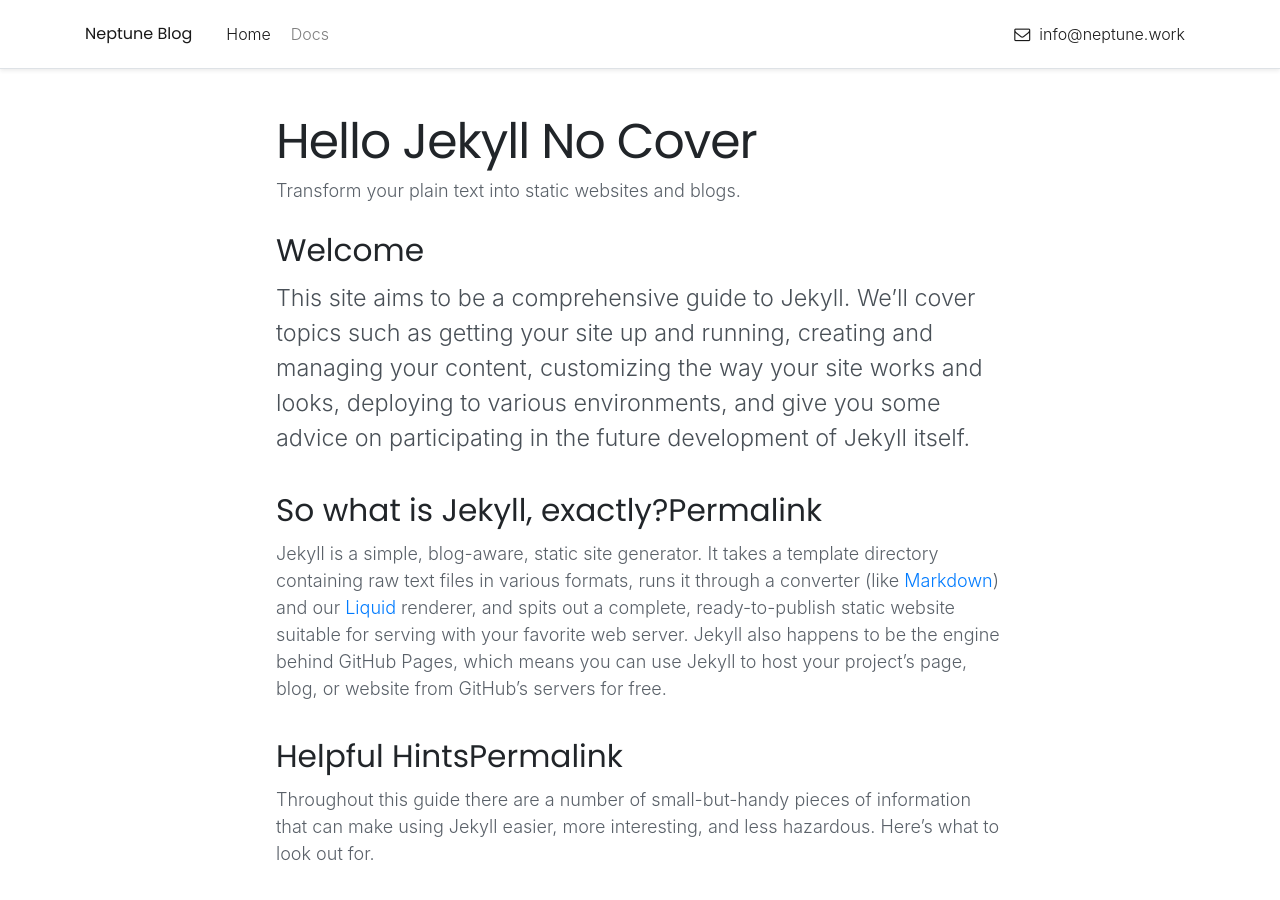
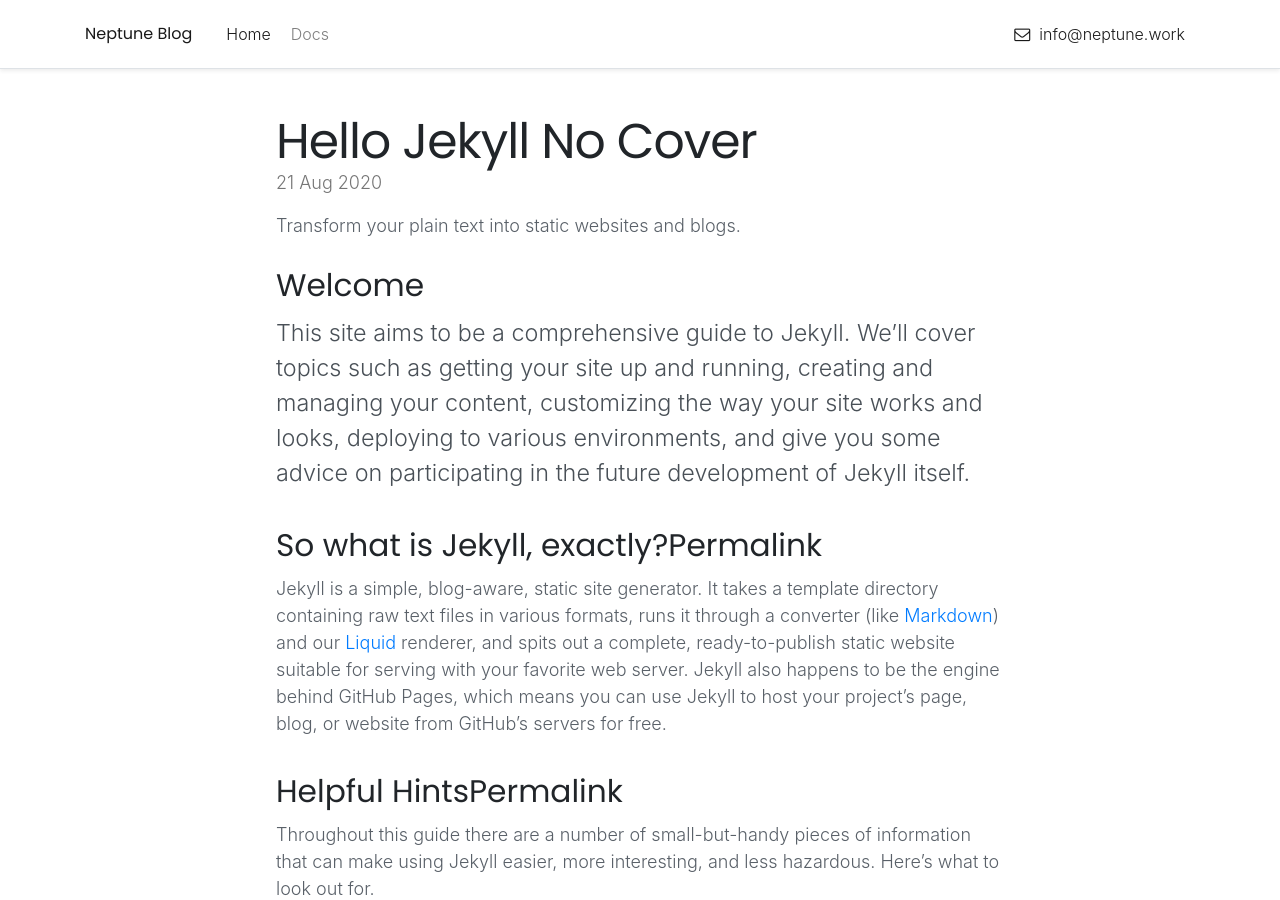
Before and after one commit to KevBuild4UR/_backup, a Jekyll site: the page built from _posts/2020-08-21-hello-jekyll-no-cover.md, in a window 1280 px wide and 900 px high. Built offline with Jekyll 4.4.1, drawn with Linux system fonts in a browser that asks for light colours; nearby versions of some CDN libraries.

Commit message:
Update post.html

```diff
--- a/_layouts/post.html
+++ b/_layouts/post.html
@@ -2,7 +2,7 @@
 {% include blog-header.html %}
 {% if page.cover %}
 <section id="blog-header">
-  <div class="masthead bg-light" style="padding-top: 36rem; background: url('{{ page.cover | relative_url }}') center no-repeat; background-size: cover;">
+  <div class="masthead bg-light" style="display: block; margin: 0 auto 0; padding-top: 22rem; background: url('{{ page.cover | relative_url }}') center no-repeat; background-size: cover;">
   <div class="container">
     <div class="row">
       <div class="col-md-12 col-md-offset-1 text-center"></div>
@@ -17,6 +17,7 @@
 <div class="posts">
 <div class="post">
     <h1>{{ page.title }}</h1>
+    <span class="post-date"><time datetime="{{ page.date | date:"%m-%d-%y" }}">{{ page.date | date_to_string }}</time></span>
     {{ page.content }}
 </div>
     </div>
```
